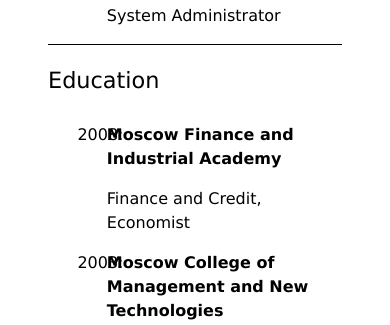
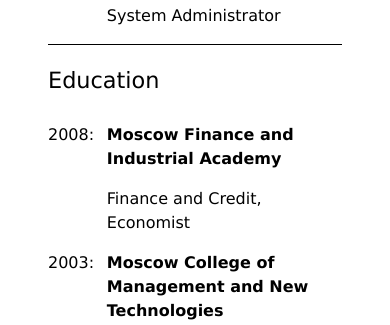
Before and after one commit to MiguelFrolov/frlv.ru, a React (Create React App) app: page /#/ in a window 390 px wide. Shown: the part 2360-2685 px from the top of the page. Built offline with nearby package versions, Linux system fonts and the light colour scheme.

Commit message:
Edit Content

```diff
--- a/src/App.css
+++ b/src/App.css
@@ -136,6 +136,13 @@
   }
 }
 
+@media screen and (max-width: 631px) {
+  .year {
+    padding-left:0;
+    width: 20%;
+
+  }
+}
 
 @media print {
   .pagebreak { page-break-before: always; }
--- a/src/data/Content.js
+++ b/src/data/Content.js
@@ -39,7 +39,7 @@
         title: "Опыт работы",
         experience: [
             {
-                period: "2007 - по н.в.",
+                period: "2007 - по н.вр.",
                 company: "ITE Group / Hyve Group",
                 industry: "Организация и проведением B2B выставок и конференций",
                 position: "Руководитель команды web-разработки",
```
